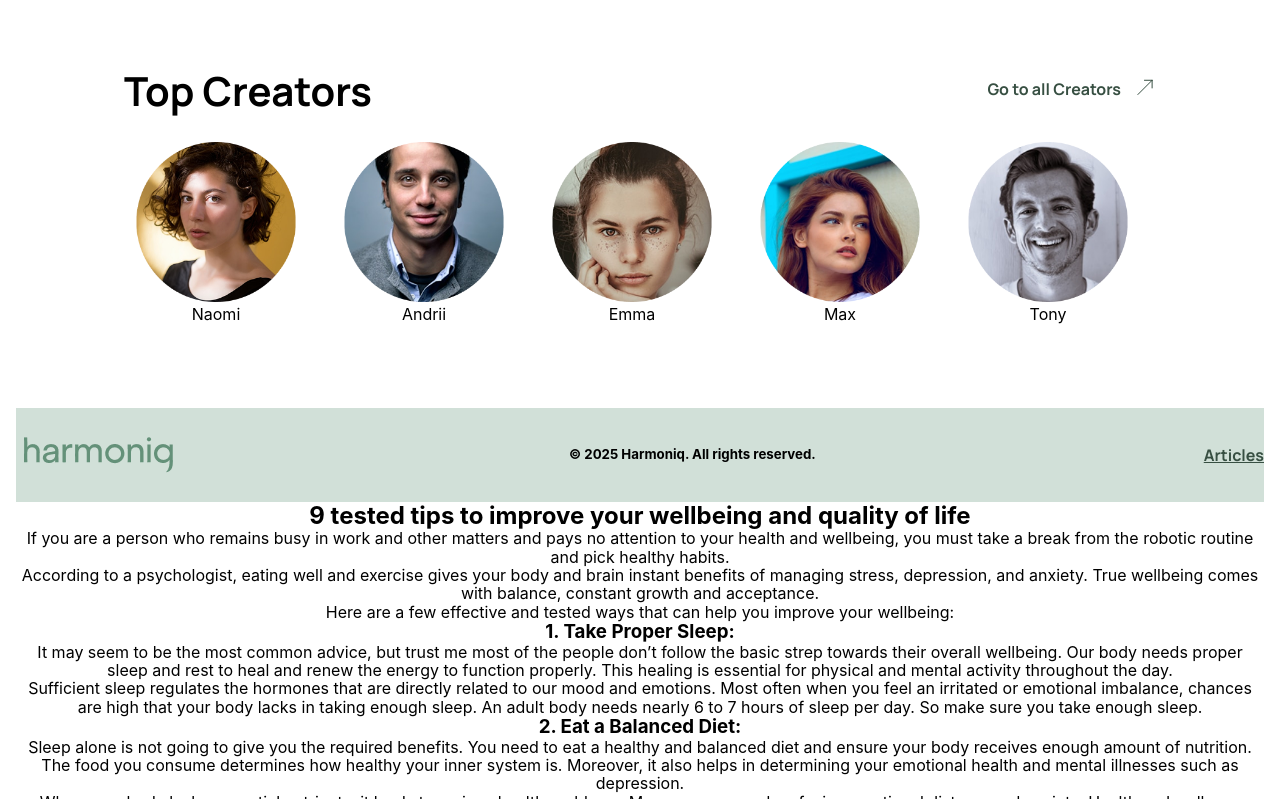
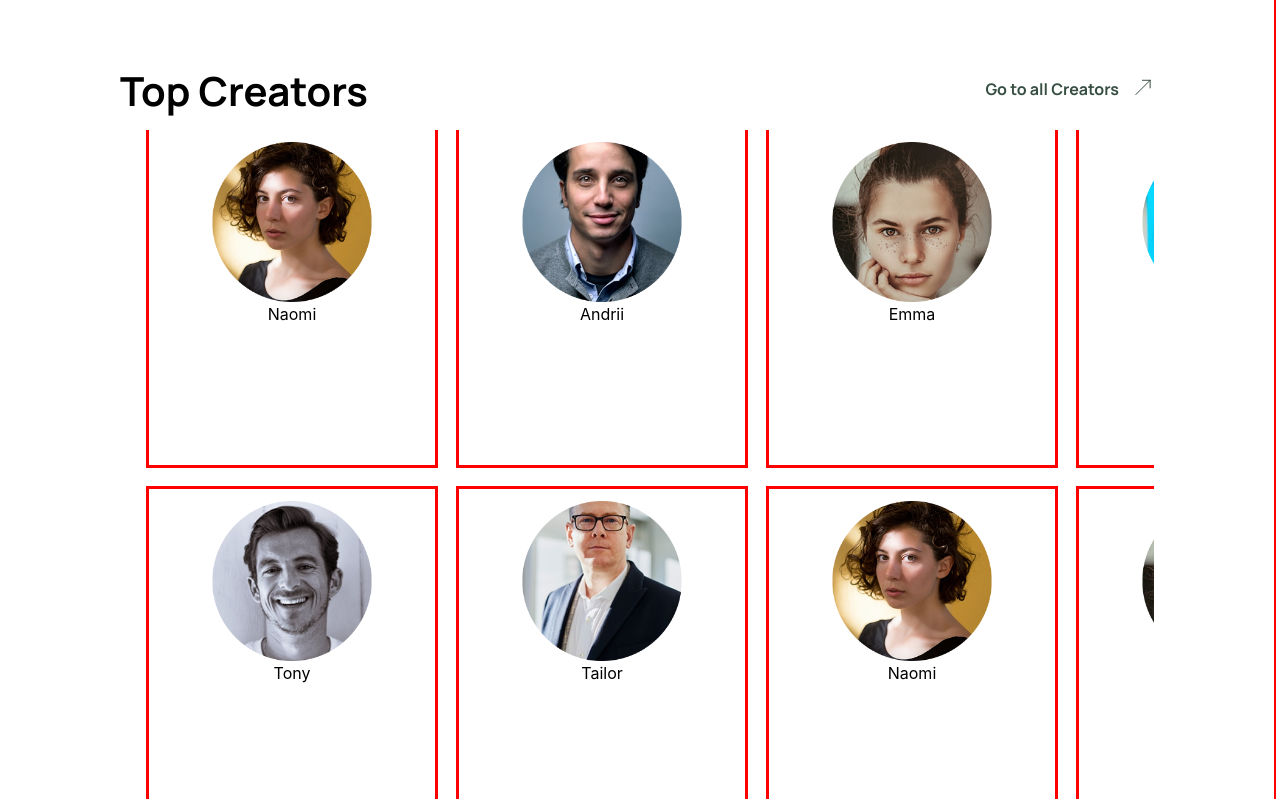
Before and after one commit to Tate-T/harmoniq-react, a React (Create React App) app: page / in a window 1280 px wide. Shown: the part 1741-2540 px from the top of the page. Built offline with nearby package versions, Linux system fonts and the light colour scheme.

Commit message:
authors start

```diff
--- a/src/index.css
+++ b/src/index.css
@@ -34,7 +34,7 @@
   width: 100%;
 }
 
-@media screen and (max-width: 361px) {
+@media screen and (min-width: 361px) {
   .container {
     padding: 0 8px;
     max-width: 377px;
@@ -42,7 +42,7 @@
 
 }
 
-@media screen and (max-width: 704px) {
+@media screen and (min-width: 704px) {
   .container {
     padding: 0 12px;
     max-width: 728px;
@@ -50,7 +50,7 @@
 
 }
 
-@media screen and (max-width: 1250px) {
+@media screen and (min-width: 1250px) {
   .container {
     padding: 0 12px;
     max-width: 1274px;
--- a/src/pages/Authors/Authors.jsx
+++ b/src/pages/Authors/Authors.jsx
@@ -9,9 +9,9 @@
         <main>
             <section className={styles.section}>
                 <div className="container authors-container">
-                    <h2 className="authors-title">Authors</h2>
+                    <h2 className={styles.authorsTitle}>Authors</h2>
                     <AuthorsList />
-                    <button className="authors-button">Load More</button>
+                    <button className={styles.authorsButton}>Load More</button>
                 </div>
             </section>
         </main>
--- a/src/pages/Authors/Authors.module.css
+++ b/src/pages/Authors/Authors.module.css
@@ -3,12 +3,98 @@
     padding-bottom: 30px;
 }
 
-@media screen and (min-width: 768px) {
+.authorsTitle {
+    color: #000000;
+    font-weight: semiBold;
+    margin-bottom: 10px;
+}
+
+.authorsButton {
+    width: 340px;
+    height: 57px;
+    display: flex;
+    justify-content: center;
+    align-items: center;
+    background-color: rgb(29, 113, 29);
+    color: #FFFFFF;
+    font-weight: semiBold
+
+}
+
+.authorsList {
+    display: flex;
+    flex-wrap: wrap;
+    width: 377px;
+    padding: 0;
+    justify-content: center;
+    gap: 16px;
+    align-items: center;
+
+}
+
+.authorsItem {
+    width: 172px;
+    height: 221px;
+    padding: 12px;
+    outline: solid red;
+
+}
+
+.img {
+    width: 148px;
+    height: 148px;
+}
+
+@media screen and (min-width: 704px) {
+    .authorsList {
+        display: flex;
+        flex-wrap: wrap;
+        width: 596px;
+        padding: 0;
+        gap: 24px;
 
 
 }
 
-@media screen and (min-width: 1440px) {
+    .authorsItem {
+        width: 286px;
+        height: 335px;
+        padding: 12px;
+}
+
+.img {
+    width: 262px;
+    height: 262px;
+}
+
+}
+
+@media screen and (min-width: 1250px) {
+    .authorsList {
+        display: flex;
+        flex-wrap: wrap;
+        width: 1274px;
+        padding: 0;
+        padding-left: 0;
+        gap: 24px;
+        justify-content: center;
+
+}
+
+    .authorsItem {
+        width: 286px;
+        height: 335px;
+    }
 
 
+    .authorsButton {
+        width: 390px;
+        height: 57px;
+    }
+
+    .img {
+        width: 262px;
+        height: 262px;
+    }
+
 }
--- a/src/pages/Authors/components/AuthorsList.jsx
+++ b/src/pages/Authors/components/AuthorsList.jsx
@@ -4,30 +4,31 @@
 import max from '../../../images/authors/max.png'
 import tony from '../../../images/authors/tony.png'
 import tailor from '../../../images/authors/tailor.png'
+import styles from '../Authors.module.css'
 
 export const AuthorsList = () => {
     return (
-         <ul className="authors-list">
-            <li className="authors-item"><img src={naomi} alt="Author"/><p className="auhtors-name">Naomi</p></li>
-            <li className="authors-item"><img src={andrii} alt="Author"/><p className="auhtors-name">Andrii</p></li>
-            <li className="authors-item"><img src={emma} alt="Author"/><p className="auhtors-name">Emma</p></li>
-            <li className="authors-item"><img src={max} alt="Author"/><p className="auhtors-name">Max</p></li>
-            <li className="authors-item"><img src={tony} alt="Author"/><p className="auhtors-name">Tony</p></li>
-            <li className="authors-item"><img src={tailor} alt="Author"/><p className="auhtors-name">Tailor</p></li>
-            <li className="authors-item"><img src={naomi} alt="Author"/><p className="auhtors-name">Naomi</p></li>
-            <li className="authors-item"><img src={emma} alt="Author"/><p className="auhtors-name">Emma</p></li>
-            <li className="authors-item"><img src={andrii} alt="Author"/><p className="auhtors-name">Andrii</p></li>
-            <li className="authors-item"><img src={max} alt="Author"/><p className="auhtors-name">Max</p></li>
-            <li className="authors-item"><img src={tony} alt="Author"/><p className="auhtors-name">Tony</p></li>
-            <li className="authors-item"><img src={tailor} alt="Author"/><p className="auhtors-name">Tailor</p></li>
-            <li className="authors-item"><img src={naomi} alt="Author"/><p className="auhtors-name">Naomi</p></li>
-            <li className="authors-item"><img src={emma} alt="Author"/><p className="auhtors-name">Emma</p></li>
-            <li className="authors-item"><img src={andrii} alt="Author"/><p className="auhtors-name">Andrii</p></li>
-            <li className="authors-item"><img src={max} alt="Author"/><p className="auhtors-name">Max</p></li>
-            <li className="authors-item"><img src={tailor} alt="Author"/><p className="auhtors-name">Tailor</p></li>
-            <li className="authors-item"><img src={tony} alt="Author"/><p className="auhtors-name">Tony</p></li>
-            <li className="authors-item"><img src={andrii} alt="Author"/><p className="auhtors-name">Andrii</p></li>
-            <li className="authors-item"><img src={tailor} alt="Author"/><p className="auhtors-name">Tailor</p></li>
+         <ul className={styles.authorsList}>
+            <li className={styles.authorsItem}><img className={styles.img} src={naomi} alt="Author"/><p className="auhtors-name">Naomi</p></li>
+            <li className={styles.authorsItem}><img className={styles.img} src={andrii} alt="Author"/><p className="auhtors-name">Andrii</p></li>
+            <li className={styles.authorsItem}><img className={styles.img} src={emma} alt="Author"/><p className="auhtors-name">Emma</p></li>
+            <li className={styles.authorsItem}><img className={styles.img} src={max} alt="Author"/><p className="auhtors-name">Max</p></li>
+            <li className={styles.authorsItem}><img className={styles.img} src={tony} alt="Author"/><p className="auhtors-name">Tony</p></li>
+            <li className={styles.authorsItem}><img className={styles.img} src={tailor} alt="Author"/><p className="auhtors-name">Tailor</p></li>
+            <li className={styles.authorsItem}><img className={styles.img} src={naomi} alt="Author"/><p className="auhtors-name">Naomi</p></li>
+            <li className={styles.authorsItem}><img className={styles.img} src={emma} alt="Author"/><p className="auhtors-name">Emma</p></li>
+            <li className={styles.authorsItem}><img className={styles.img} src={andrii} alt="Author"/><p className="auhtors-name">Andrii</p></li>
+            <li className={styles.authorsItem}><img className={styles.img} src={max} alt="Author"/><p className="auhtors-name">Max</p></li>
+            <li className={styles.authorsItem}><img className={styles.img} src={tony} alt="Author"/><p className="auhtors-name">Tony</p></li>
+            <li className={styles.authorsItem}><img className={styles.img} src={tailor} alt="Author"/><p className="auhtors-name">Tailor</p></li>
+            <li className={styles.authorsItem}><img className={styles.img} src={naomi} alt="Author"/><p className="auhtors-name">Naomi</p></li>
+            <li className={styles.authorsItem}><img className={styles.img} src={emma} alt="Author"/><p className="auhtors-name">Emma</p></li>
+            <li className={styles.authorsItem}><img className={styles.img} src={andrii} alt="Author"/><p className="auhtors-name">Andrii</p></li>
+            <li className={styles.authorsItem}><img className={styles.img} src={max} alt="Author"/><p className="auhtors-name">Max</p></li>
+            <li className={styles.authorsItem}><img className={styles.img} src={tailor} alt="Author"/><p className="auhtors-name">Tailor</p></li>
+            <li className={styles.authorsItem}><img className={styles.img} src={tony} alt="Author"/><p className="auhtors-name">Tony</p></li>
+            <li className={styles.authorsItem}><img className={styles.img} src={andrii} alt="Author"/><p className="auhtors-name">Andrii</p></li>
+            <li className={styles.authorsItem}><img className={styles.img} src={tailor} alt="Author"/><p className="auhtors-name">Tailor</p></li>
         </ul>
     )
 }
```
